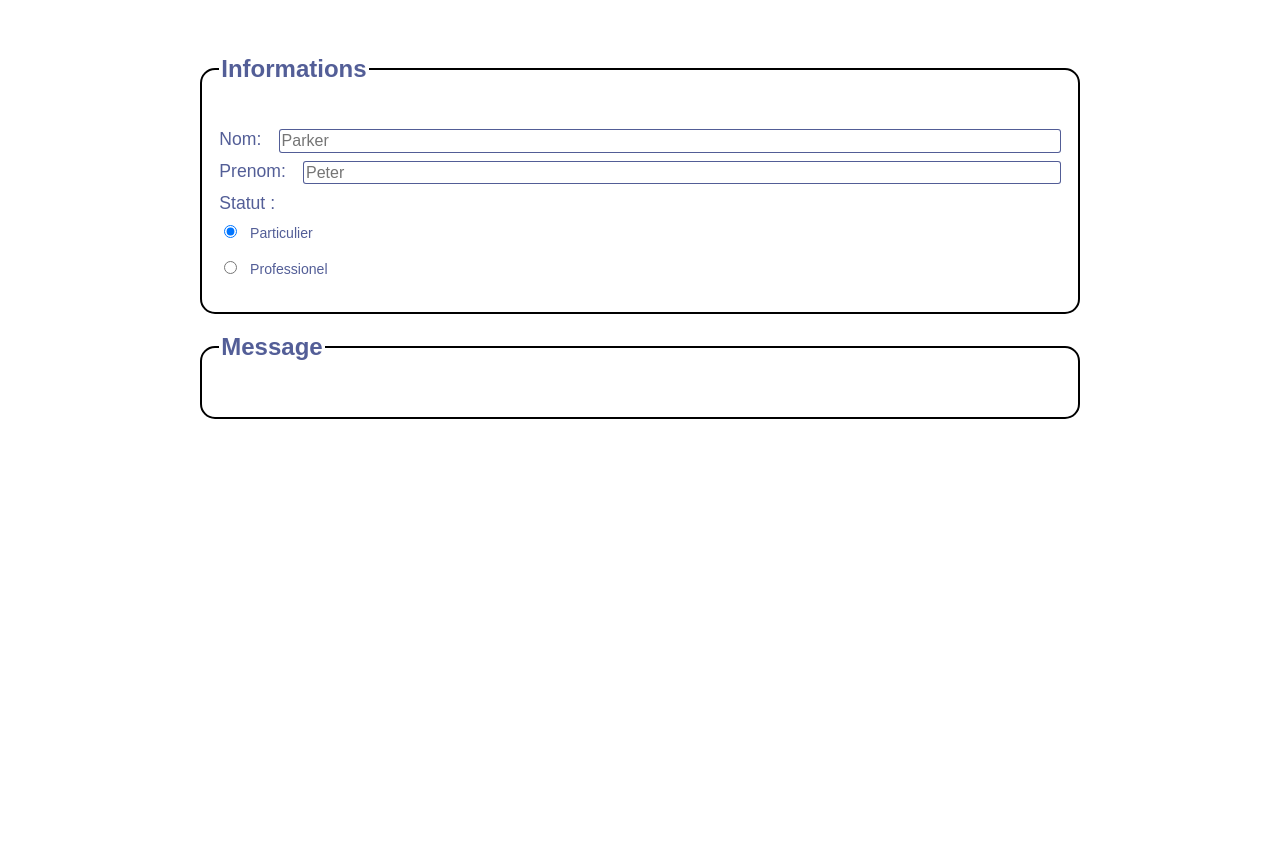
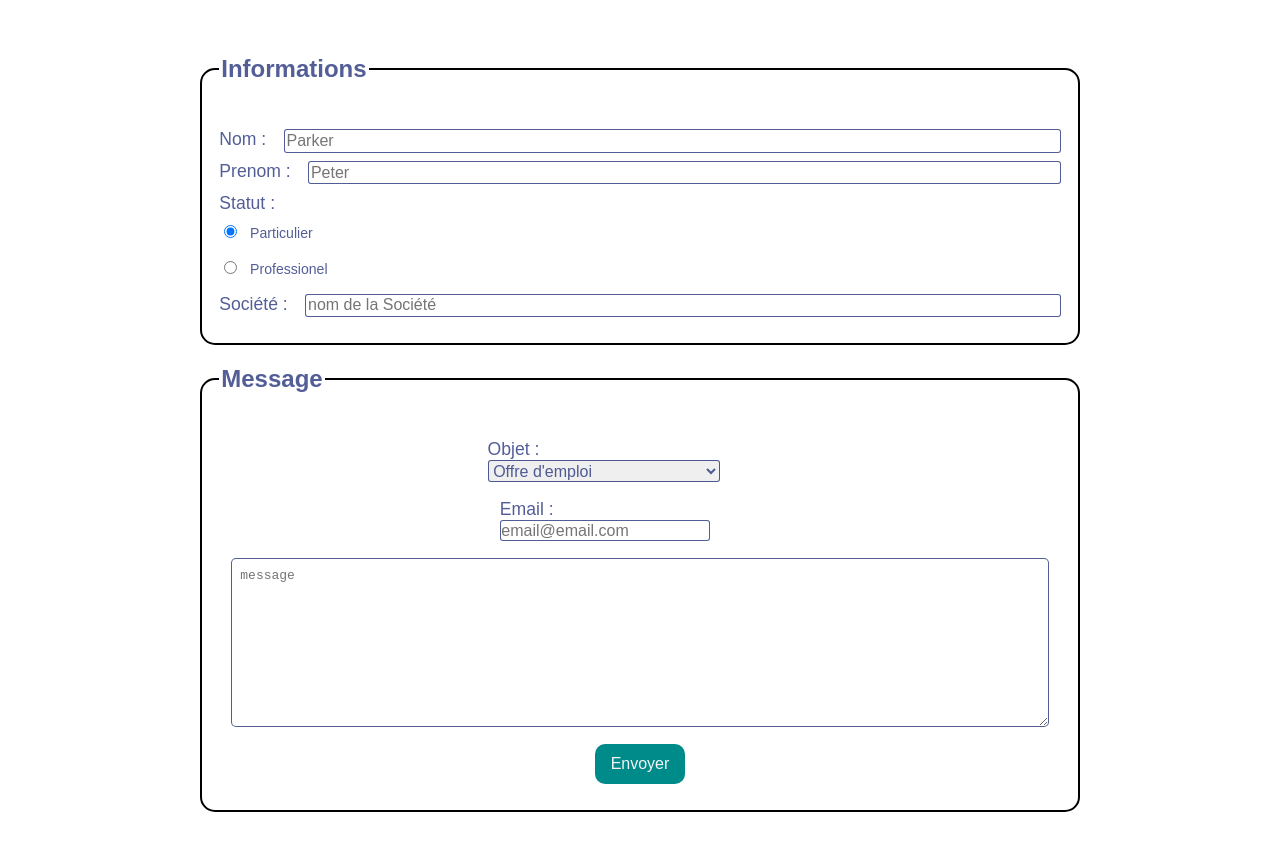
Before and after one commit to DdLgc/App-JS, a plain HTML site: page FormulaireContact/index.html in a window 1280 px wide. Shown: the part 61-911 px from the top of the page. Before the commit the page ends 800 px from the top, so only its background shows below. Drawn offline with Linux system fonts and the light colour scheme.

Commit message:
Fix html

```diff
--- a/FormulaireContact/index.html
+++ b/FormulaireContact/index.html
@@ -12,35 +12,61 @@
     <h1>Formulaire de contact</h1>
 
     <form id="formulaire">
-        <fieldset>
+        <fieldset id="infos">
             <legend>
                 <h2>Informations</h2>
             </legend>
             <div id="div_nm">
-                <label for="name">Nom:</label><input type="text" name="nom" id="name" placeholder="Parker" required>
+                <label for="name">Nom :</label><input type="text" name="nom" id="name" placeholder="Parker" required>
             </div>
 
             <div id="div_fnm">
-                <label for="firstname">Prenom:</label><input type="text" name="prenom" id="firstname" placeholder="Peter" required>
+                <label for="firstname">Prenom :</label><input type="text" name="prenom" id="firstname"
+                    placeholder="Peter" required>
             </div>
 
             <div id="choiceStatut">
                 <label for="statut">Statut : </label>
                 <div>
-                    <input type="radio" name="statut" id="particulier" required checked><label for="particulier">Particulier</label>
+                    <input type="radio" name="statut" id="particulier" required checked><label
+                        for="particulier">Particulier</label>
                 </div>
                 <div>
-                    <input type="radio" name="statut" id="professionel" required><label for="professionel">Professionel</label>
+                    <input type="radio" name="statut" id="professionel" required><label
+                        for="professionel">Professionel</label>
                 </div>
+
+            </div>
+            <div id="div_st">
+                <label for="societe">Société :</label>
+                <input type="text" name="societe" id="societe" placeholder="nom de la Société">
             </div>
         </fieldset>
 
 
-        <fieldset>
-            <legend><h2>Message</h2></legend>
+        <fieldset id="message">
+            <legend>
+                <h2>Message</h2>
+            </legend>
+
+            <div>
+                <label for="objet">Objet :</label>
+                <select type="text" name="objet" id="objet" required>
+                    <option value="demande_de_contact">Demande de contact</option>
+                    <option value="offre_d'emploi" selected>Offre d'emploi</option>
+                    <option value="envoi_d'une_brochure">Envoi d'une brochure tarifaire</option>
+                </select>
+            </div>
+            <div>
+                <label for="email">Email :</label><input type="email" id="email" name="email"
+                    placeholder="email@email.com" required>
+            </div>
+            <textarea name="message" id="message" cols="" rows="10" placeholder="message" required></textarea>
+
+            <button type="submit">Envoyer</button>
         </fieldset>
     </form>
+    <script src="evenement.js" type="module"></script>
 </body>
-<script src="script.js"></script>
 
 </html>
```
